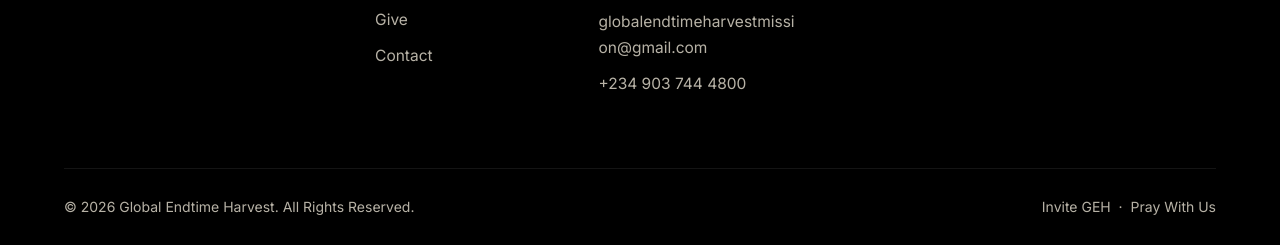
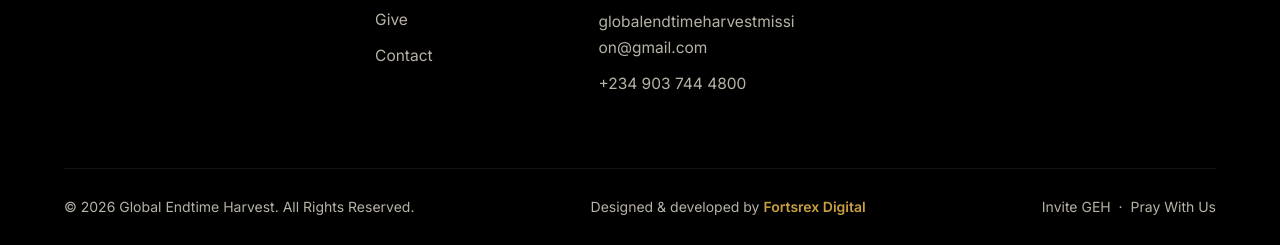
Before and after one commit to Jeff-deve1/Global-Endtime-Harvest, a plain HTML site: page index.html in a window 1280 px wide. Shown: the part 9383-9628 px from the top of the page. Drawn offline with nearby package versions, Linux system fonts and the light colour scheme; a web font is replaced by a local one.

Commit message:
Add files via upload

```diff
--- a/assets/css/style.css
+++ b/assets/css/style.css
@@ -587,6 +587,10 @@ p{margin:0 0 18px}
 .notfound{min-height:calc(100vh - 128px);display:flex;align-items:center}
 .notfound .big{font-family:var(--ff-head);font-size:140px;line-height:1;color:var(--gold);margin:0 0 10px}
 
+.fbottom{align-items:center}
+.fbottom .credit a{color:var(--gold);font-weight:600}
+.fbottom .credit a:hover{color:var(--gold-lt);text-decoration:underline}
+
 /* in-page anchors land below the sticky header */
 section[id],[id="medical"]{scroll-margin-top:96px}
 @media (max-width:767px){section[id],[id="medical"]{scroll-margin-top:78px}}
--- a/index.html
+++ b/index.html
@@ -405,6 +405,7 @@
     </div>
     <div class="fbottom">
       <span>© <span data-year>2026</span> Global Endtime Harvest. All Rights Reserved.</span>
+      <span class="credit">Designed &amp; developed by <a href="https://www.fortsrexdigital.com" target="_blank" rel="noopener">Fortsrex Digital</a></span>
       <span><a href="invite.html">Invite GEH</a> &nbsp;·&nbsp; <a href="pray.html">Pray With Us</a></span>
     </div>
   </div>
```
Also changed, not shown: 404.html (+1 -0 lines), about.html (+1 -0 lines), contact.html (+1 -0 lines), crusades.html (+1 -0 lines), give.html (+1 -0 lines), humanitarian-outreach.html (+1 -0 lines), ilaro-jesus-crusade-2026.html (+1 -0 lines), invite.html (+1 -0 lines), lead-evangelist.html (+1 -0 lines), media.html (+1 -0 lines), our-mandate.html (+1 -0 lines), our-team.html (+1 -0 lines), our-work.html (+1 -0 lines), partner.html (+1 -0 lines), 1 more files.
